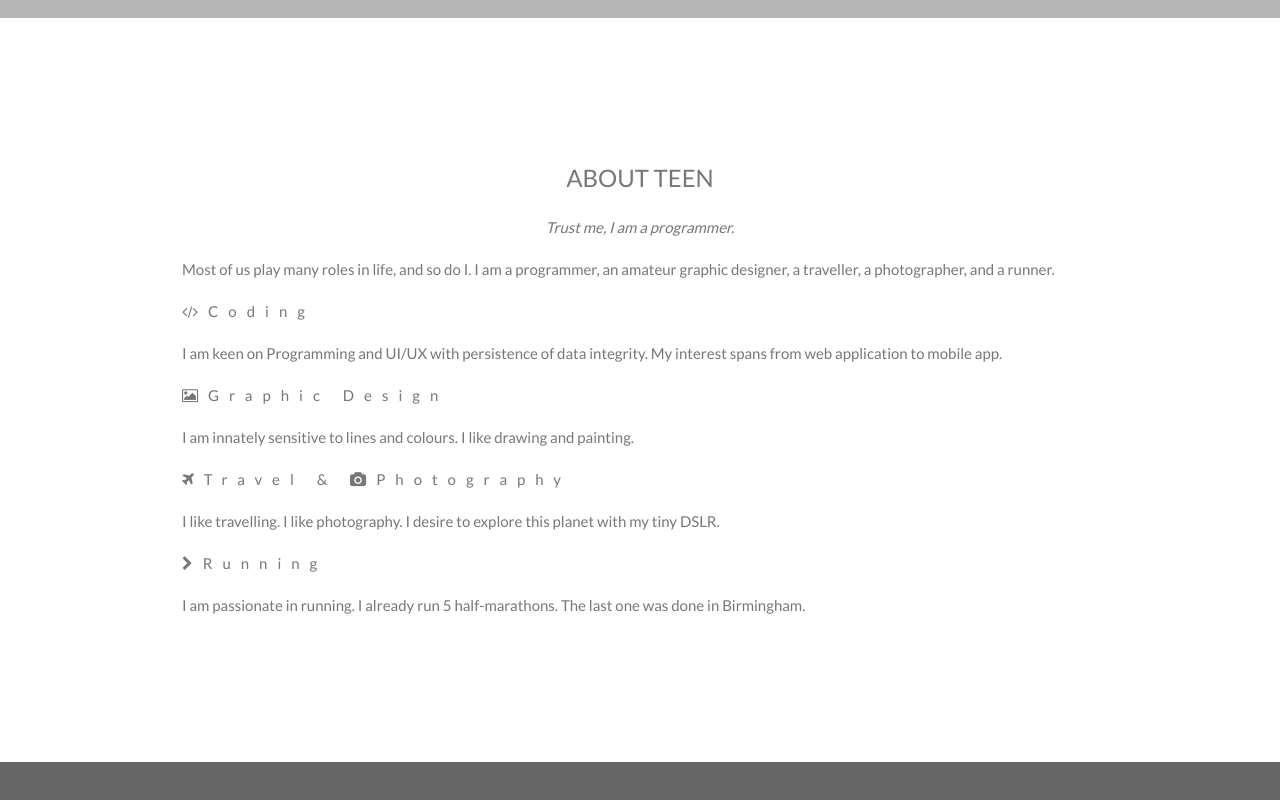
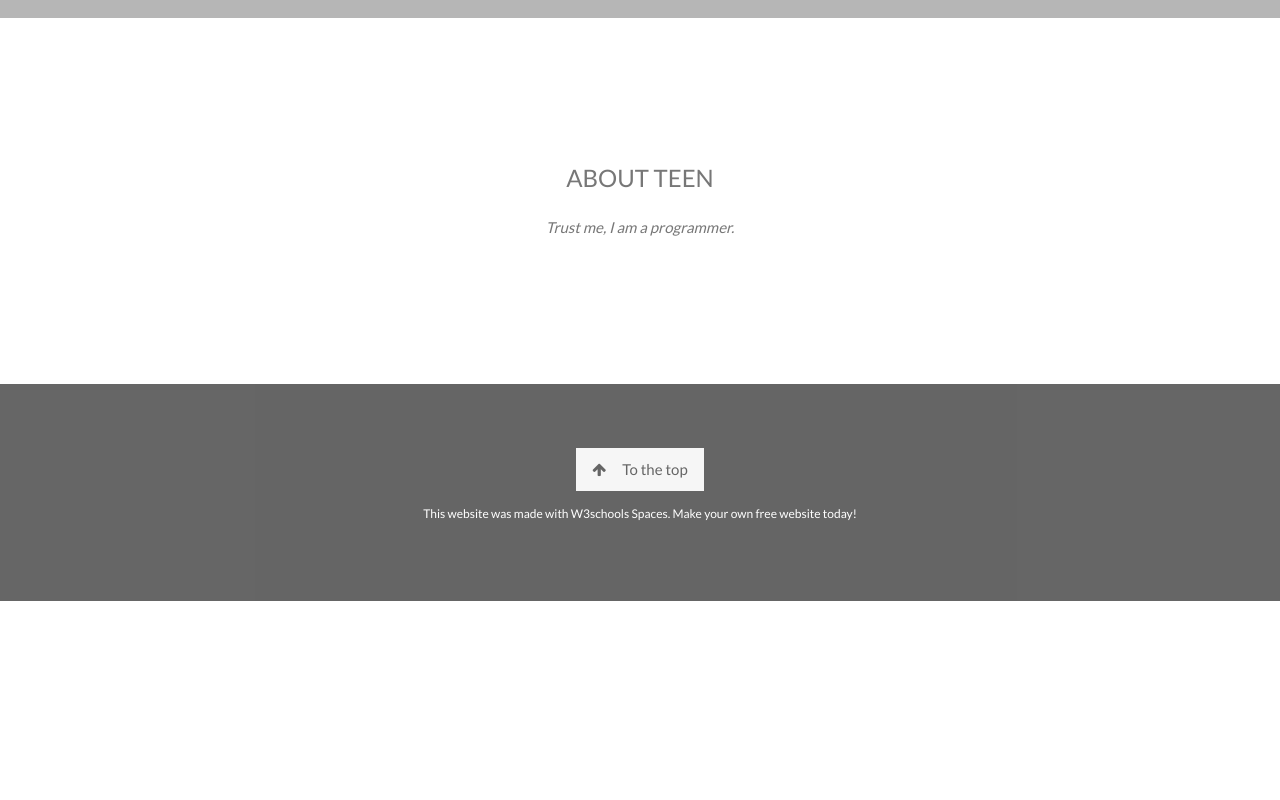
Before and after one commit to wymanteen/wymanteen.github.io, a plain HTML site: page index.html in a window 1280 px wide. Shown: the part 382-1182 px from the top of the page. After the commit the page ends 983 px from the top, so only its background shows below. Drawn offline with nearby package versions, Linux system fonts and the light colour scheme; grey boxes are pictures that could not be loaded.

Commit message:
Update index.html

```diff
--- a/index.html
+++ b/index.html
@@ -104,21 +104,6 @@
         <div class="w3-content w3-container w3-padding-64" id="about">
 			<h3 class="w3-center">ABOUT TEEN</h3>
 			<p class="w3-center"><em>Trust me, I am a programmer.</em></p>
-			<p>Most of us play many roles in life, and so do I. I am a programmer, an amateur graphic designer, a traveller, a photographer, and a runner.</p>
-
-
-			<p class="w3-wide"><i class="fa fa-code"></i>Coding</p>
-			<p>I am keen on Programming and UI/UX with persistence of data integrity. My interest spans from web application to mobile app.</p>
-
-
-			<p class="w3-wide"><i class="fa fa-picture-o"></i>Graphic Design</p>
-			<p>I am innately sensitive to lines and colours. I like drawing and painting.</p>
-
-			<p class="w3-wide"><i class="fa fa-plane"></i>Travel & <i class="fa fa-camera"></i>Photography</p>
-			<p> I like travelling. I like photography. I desire to explore this planet with my tiny DSLR.</p>
-
-			<p class="w3-wide"><i class="fa fa-chevron-right"></i>Running</p>
-			<p>I am passionate in running. I already run 5 half-marathons. The last one was done in Birmingham.</p>
 		</div>
     </div>
 
```
